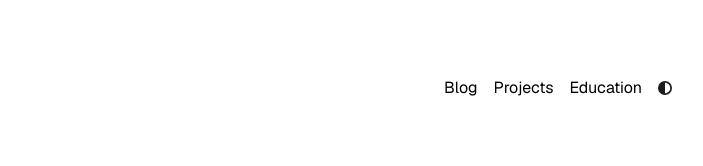
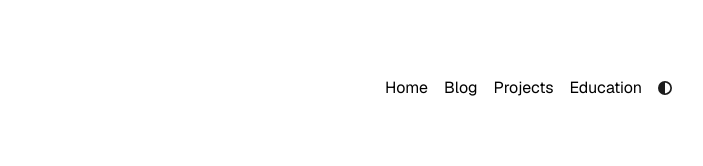
Before and after one commit to LindiweD-Collab/nextportfolio, a Next.js app: page /projects in a window 1280 px wide. Shown: the top 166 px of the page, without its empty margins (288-991 px from the left). Built offline with nearby package versions, Linux system fonts and the light colour scheme.

Commit message:
Update nav.tsx

```diff
--- a/app/components/nav.tsx
+++ b/app/components/nav.tsx
@@ -3,6 +3,8 @@ import { ThemeSwitch } from "./theme-switch";
 import { metaData } from "../config";
 
 const navItems = {
+    "/home": { name: "Home" },
+
   "/blog": { name: "Blog" },
   "/projects": { name: "Projects" },
   "/photos": { name: "Education" },
```
